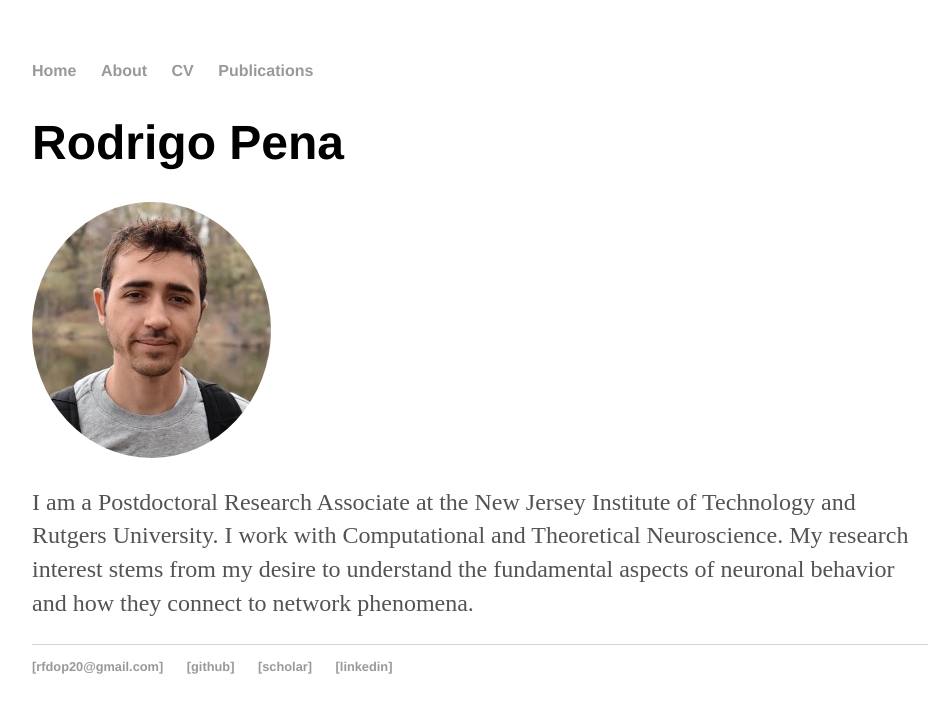
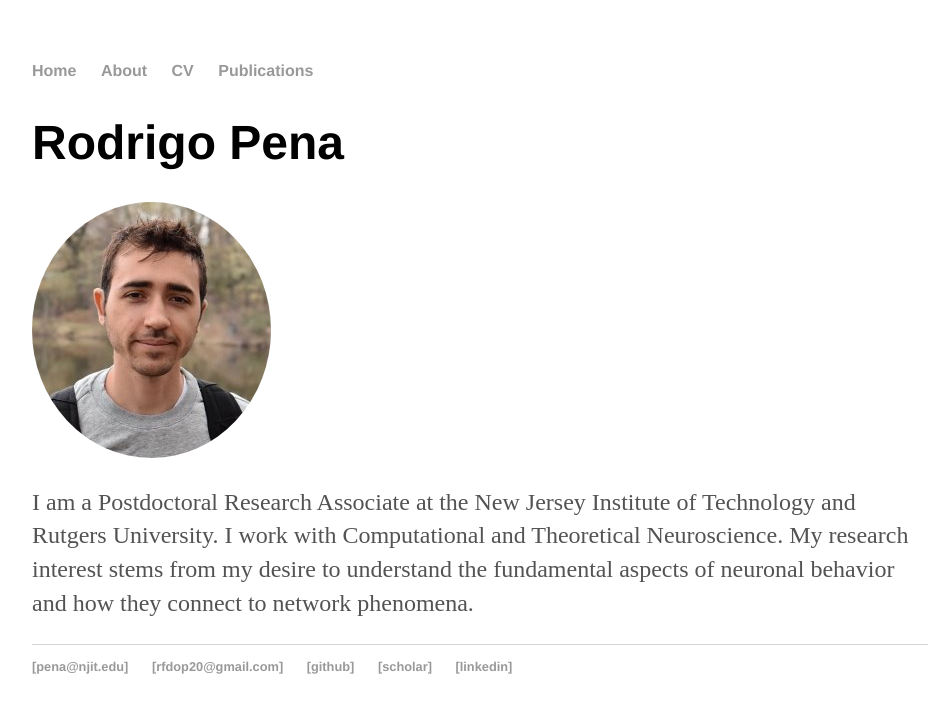
Before and after one commit to pena-rodrigo/oldwebsite, a Jekyll site: the page built from index.html, in a window 1280 px wide. Shown: the top 713 px of the page, without its empty margins (160-1098 px from the left). Built offline with Jekyll 4.4.1, drawn with Linux system fonts in a browser that asks for light colours.

Commit message:
new email

```diff
--- a/_layouts/default.html
+++ b/_layouts/default.html
@@ -26,6 +26,7 @@
 			</div><!-- /.container -->
 			<footer>
 	    		<ul>
+					<li><a href="mailto:pena@njit.edu">[pena@njit.edu]</a></li>
 	        		<li><a href="mailto:rfdop20@gmail.com">[rfdop20@gmail.com]</a></li>
 	        		<li><a href="https://github.com/pena-rodrigo">[github]</a></li>
 					<li><a href="https://scholar.google.com.br/citations?user=17avyRAAAAAJ&hl=pt-BR">[scholar]</a></li>
```
